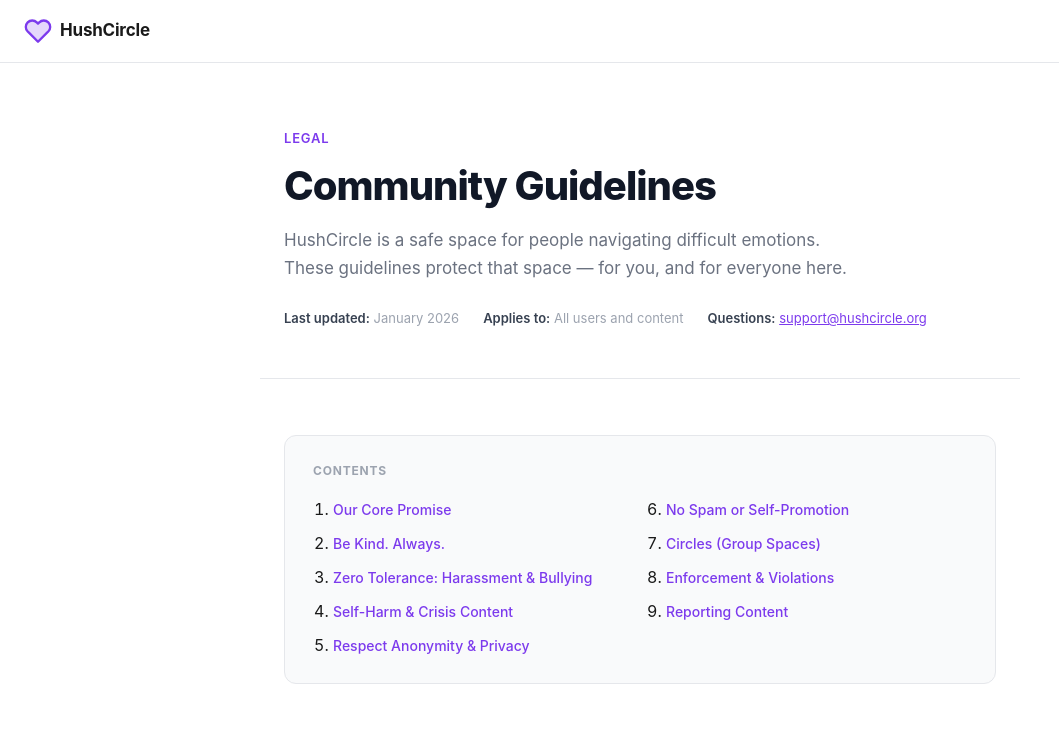
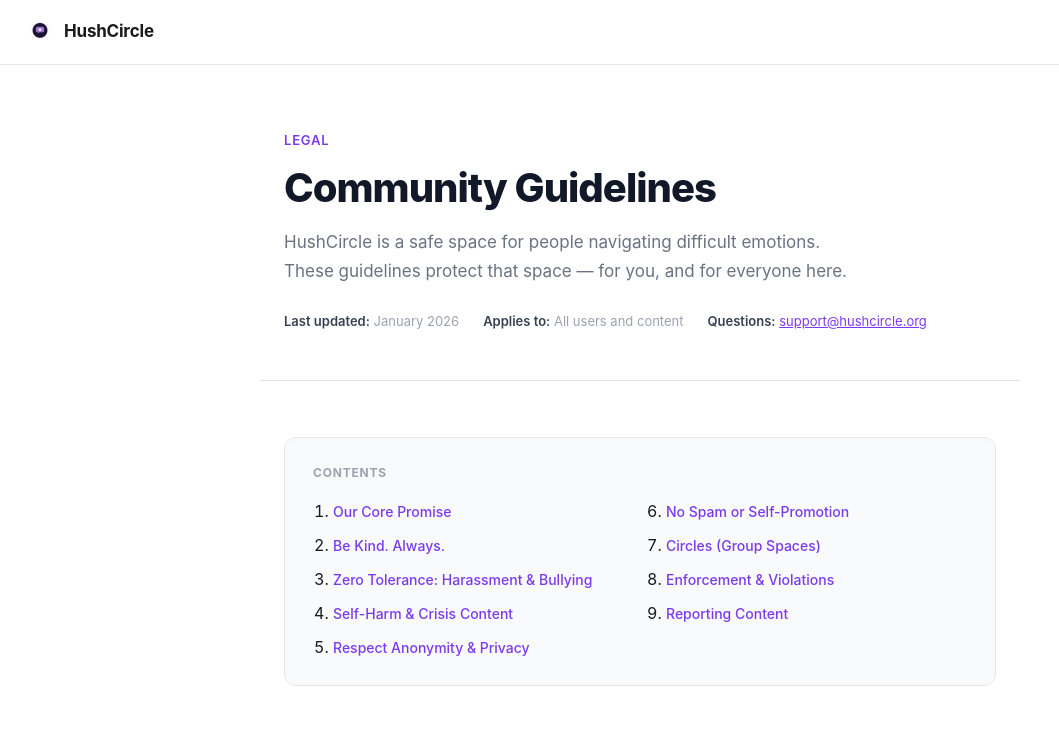
Before and after one commit to IFY1237IBIAM/wecare-server, a website: page public/guidelines.html in a window 1280 px wide. Shown: the top 737 px of the page, without its empty margins (0-1059 px from the left). Drawn offline with Linux system fonts and the light colour scheme.

Commit message:
All done

```diff
--- a/public/guidelines.html
+++ b/public/guidelines.html
@@ -311,13 +311,15 @@
   <!-- Nav -->
   <nav class="nav">
     <a href="/" class="nav-logo">
-      <svg width="28" height="28" viewBox="0 0 24 24" fill="none" xmlns="http://www.w3.org/2000/svg">
-        <path d="M20.84 4.61a5.5 5.5 0 0 0-7.78 0L12 5.67l-1.06-1.06a5.5 5.5 0 0 0-7.78 7.78l1.06 1.06L12 21.23l7.78-7.78 1.06-1.06a5.5 5.5 0 0 0 0-7.78z"
-          fill="rgba(124,58,237,0.2)" stroke="#7c3aed" stroke-width="2"
-          stroke-linecap="round" stroke-linejoin="round"/>
-      </svg>
-      <span class="nav-brand">HushCircle</span>
-    </a>
+  <img
+    src="/assets/adaptive-icon.png"
+    alt="Hushcircle Logo"
+    width="32"
+    height="32"
+    style="border-radius: 8px;"
+  />
+  <span class="nav-brand">HushCircle</span>
+</a>
   </nav>
 
   <!-- Hero -->
```
Also changed, not shown: assets/adaptive-icon.png (added).
